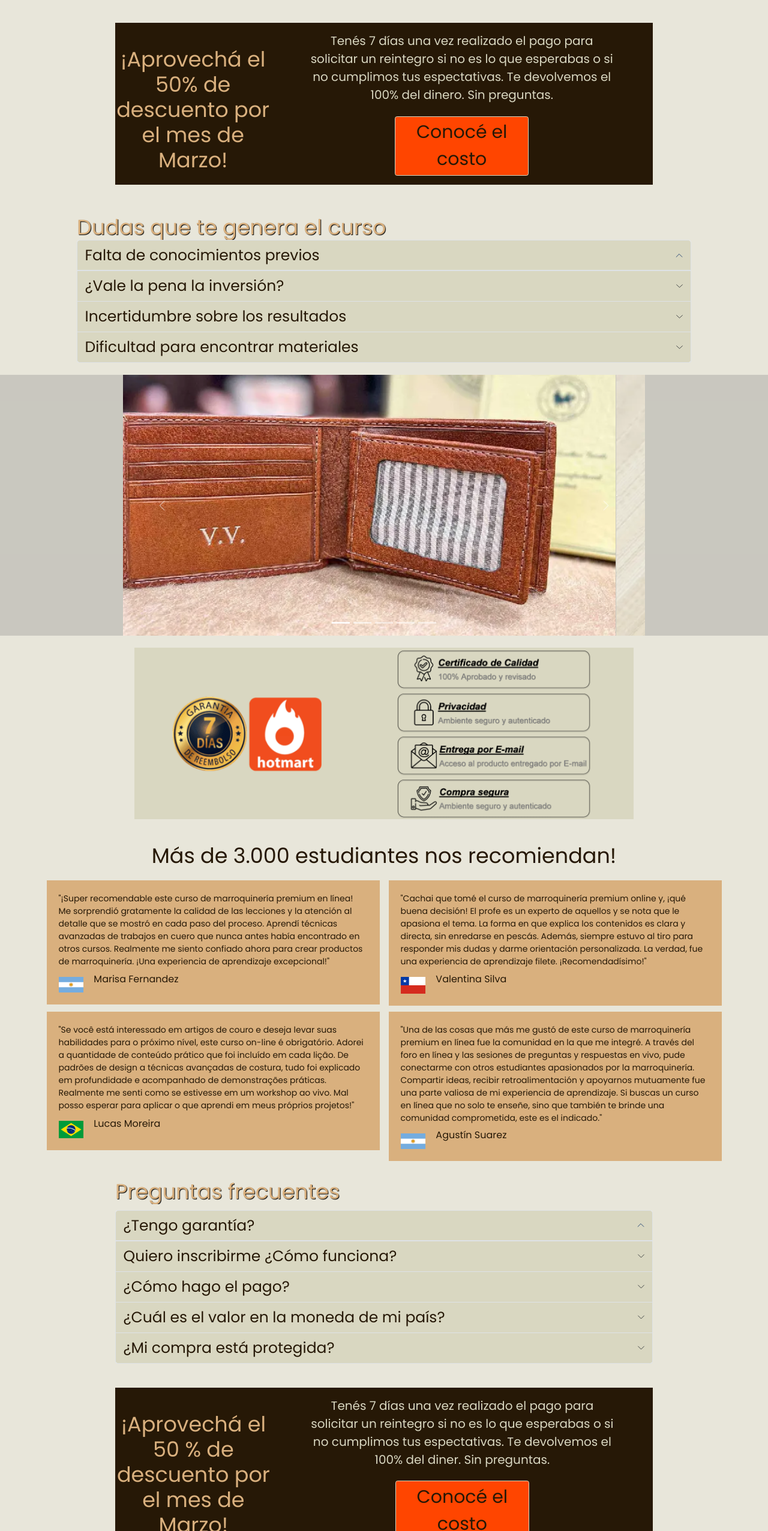
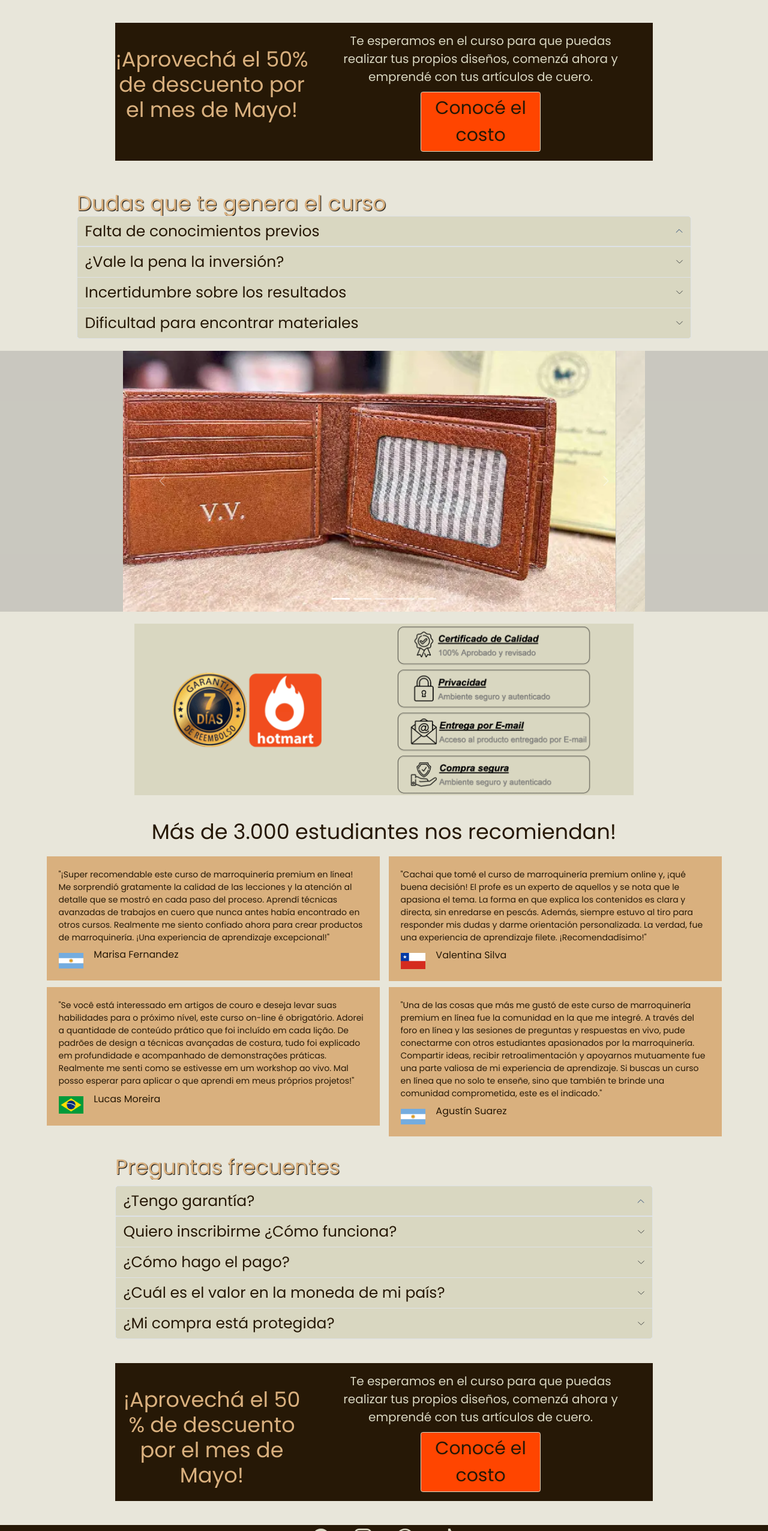
Before and after one commit to Juandibiasi/repo2, a website: page index.html in a window 1280 px wide. Shown: the part 2634-5187 px from the top of the page at 60% size. Drawn offline with nearby package versions, Linux system fonts and the light colour scheme.

Commit message:
nuevo link

```diff
--- a/index.html
+++ b/index.html
@@ -388,13 +388,13 @@
         </div>
         <div id="inscribirme" class="div-pago">
           <h4>
-            ¡Aprovechá el 50% de descuento por el mes de Marzo!
+            ¡Aprovechá el 50% de descuento por el mes de Mayo!
           </h4>
           <div class="boton-pago">
             <p>
-              Tenés 7 días una vez realizado el pago para solicitar un reintegro si no es lo que esperabas o si no cumplimos tus espectativas. Te devolvemos el 100% del dinero. Sin preguntas.
+              Te esperamos en el curso para que puedas realizar tus propios diseños, comenzá ahora y emprendé con tus artículos de cuero.
             </p>
-            <button class="btn btn-primary inscribirme-btn" onclick="window.open('https://hotm.art/MarroquineriaPremium1', '_blank')">
+            <button class="btn btn-primary inscribirme-btn" onclick="window.open('https://hotm.art/descuentoexclusivopremium', '_blank')">
               Conocé el costo
             </button>
           </div>
@@ -619,13 +619,13 @@
         </div>
         <div class="div-pago">
           <h4>
-            ¡Aprovechá el 50 % de descuento por el mes de Marzo!
+            ¡Aprovechá el 50 % de descuento por el mes de Mayo!
           </h4>
           <div class="boton-pago">
             <p>
-              Tenés 7 días una vez realizado el pago para solicitar un reintegro si no es lo que esperabas o si no cumplimos tus espectativas. Te devolvemos el 100% del diner. Sin preguntas.
+              Te esperamos en el curso para que puedas realizar tus propios diseños, comenzá ahora y emprendé con tus artículos de cuero.
             </p>
-            <button class="btn btn-primary inscribirme-btn" onclick="window.open('https://hotm.art/MarroquineriaPremium1', '_blank')">
+            <button class="btn btn-primary inscribirme-btn" onclick="window.open('https://hotm.art/descuentoexclusivopremium', '_blank')">
               Conocé el costo
             </button>
           </div>
```
